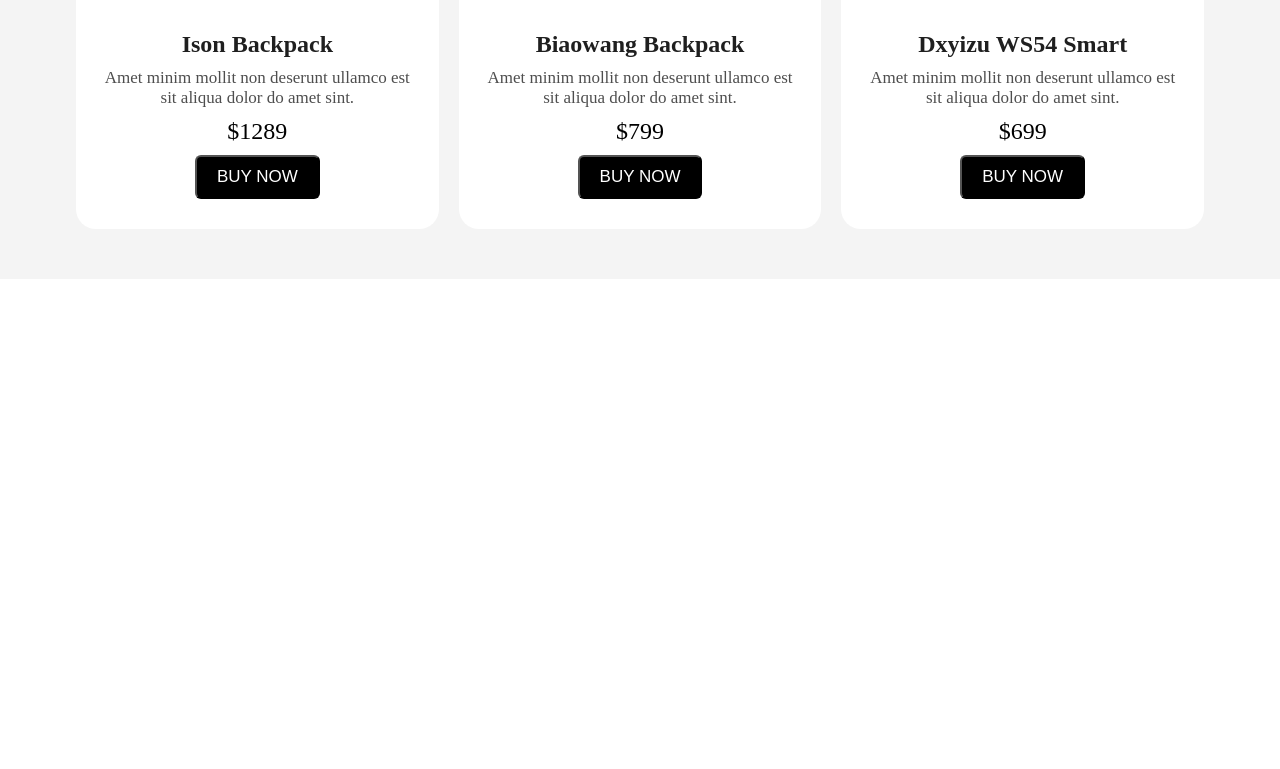
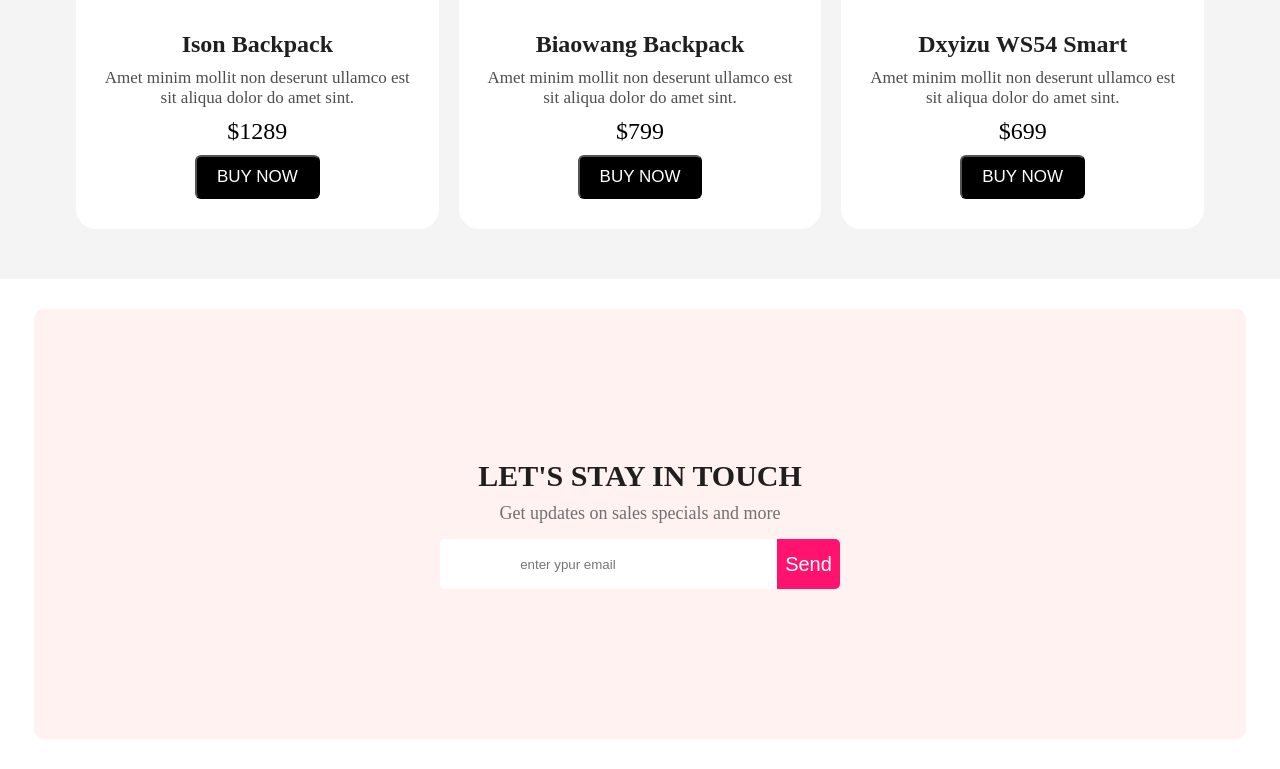
Before and after one commit to abdulmajed123/panda-commarce, a plain HTML site: page index.html in a window 1280 px wide. Shown: the part 1920-2689 px from the top of the page. Before the commit the page ends 2219 px from the top, so only its background shows below. Drawn offline with Linux system fonts and the light colour scheme.

Commit message:
added new contract section area

```diff
--- a/index.html
+++ b/index.html
@@ -130,6 +130,17 @@
         </div>
       </div>
     </section>
+
+<section class="section footer-section">
+  <div class="footer-section-container">
+    <h3 class="footer-section-heading">LET'S STAY IN TOUCH</h3>
+    <p class="footer-section-paragraph">Get updates on sales specials and more</p>
+    <div class="contract-btn-container">
+    <input type="email" placeholder="enter ypur email">
+    <button class="contract-button">Send</button>
+    </div>
+  </div>
+</section>
   </main>
 
 </body>
--- a/styles/style.css
+++ b/styles/style.css
@@ -239,3 +239,63 @@ background: linear-gradient(180.00deg, rgb(255, 88, 155) -0.006%,rgb(255, 19, 11
   width: 290px;
   height: 290px;
 }
+
+
+.footer-section-container{
+  width: 1212px;
+  padding: 150px 200px;
+  margin: 30px auto;
+  background-color: #FFF2F1;
+  border-radius: 10px;
+  text-align: center;
+}
+
+.footer-section-heading{
+  font-size: 30px;
+  font-weight: 600;
+  color: #1F1F1F;
+  margin-bottom: 10px;
+}
+
+.footer-section-paragraph{
+  font-size: 18px;
+  font-weight: 500;
+  color: #707070;
+  margin-bottom: 15px;
+}
+
+
+.contract-btn-container{
+  display: flex;
+  justify-content: center;
+
+}
+
+.contract-btn-container input{
+  background-color: #FFFFFF;
+  border: none;
+  border-radius: 5px;
+  height: 50px;
+  padding: 10px 80px;
+  border-top-right-radius: 0;
+  border-bottom-right-radius: 0;
+
+
+}
+
+.contract-button{
+  font-size: 20px;
+  font-weight: 500;
+  background:#FF136FFF;
+  color: #FFFFFF;
+  height: 50px;
+  padding: 5px 8px;
+  border: none;
+  border-radius: 5px;
+
+}
+
+.contract-button{
+  border-top-left-radius: 0;
+  border-bottom-left-radius: 0;
+}
```
